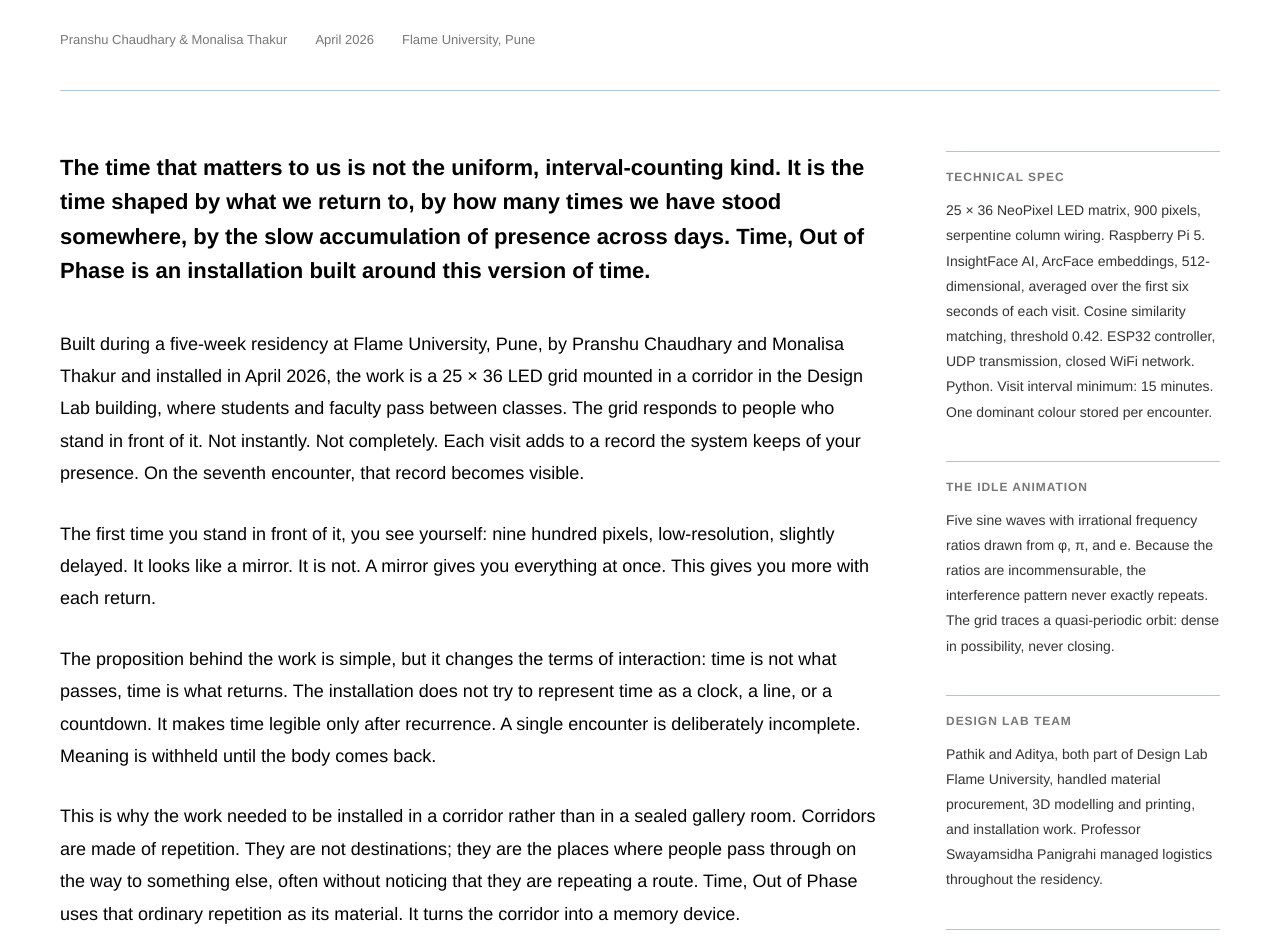
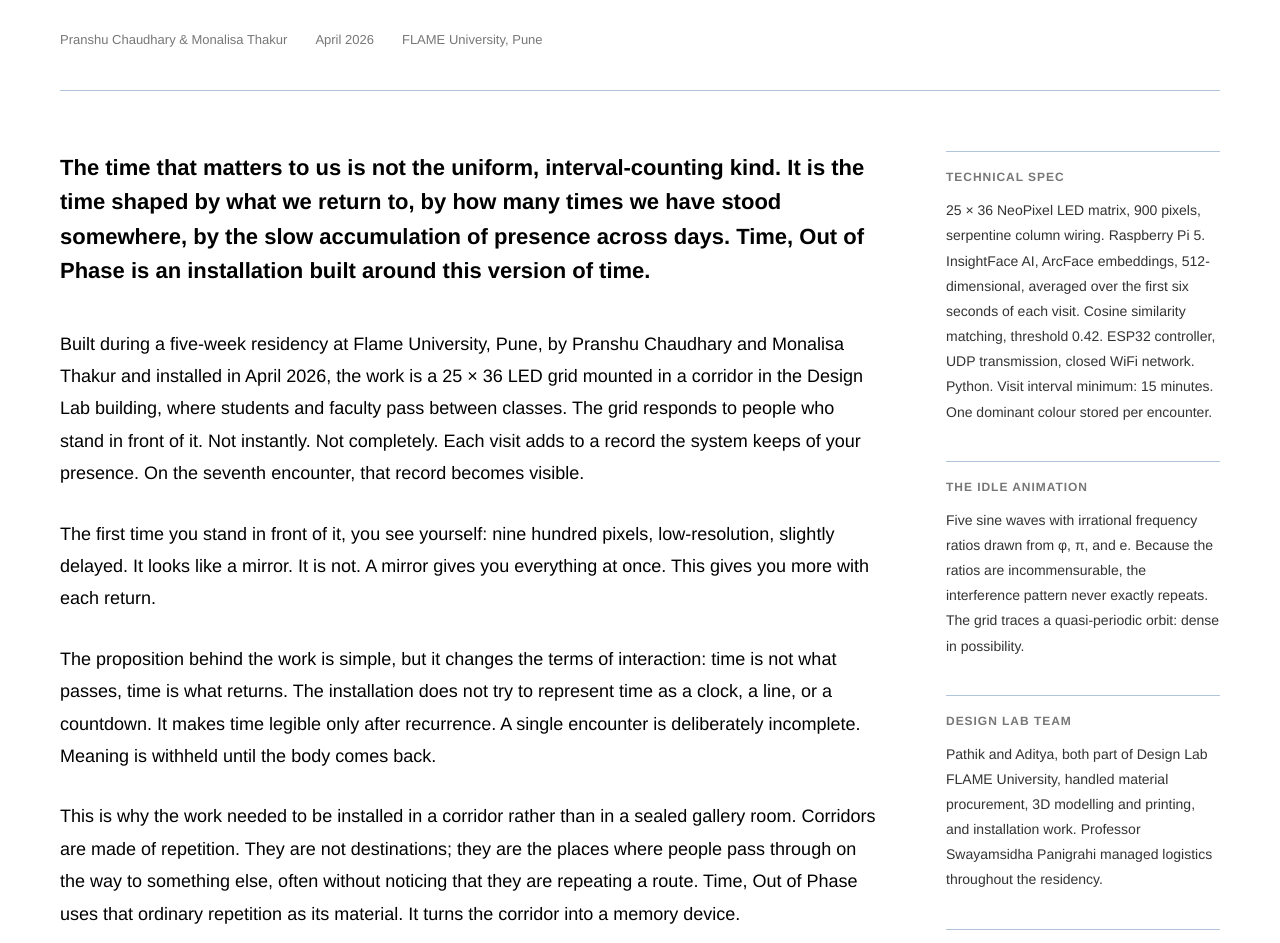
Before and after one commit to wittywit/poetics-of-ordinary, a plain HTML site: page post-flame.html in a window 1280 px wide. Shown: the part 306-1249 px from the top of the page. Drawn offline with Linux system fonts and the light colour scheme.

Commit message:
Update post-flame.html

```diff
--- a/post-flame.html
+++ b/post-flame.html
@@ -204,7 +204,7 @@
     <div class="post-meta">
       <span>Pranshu Chaudhary &amp; Monalisa Thakur</span>
       <span>April 2026</span>
-      <span>Flame University, Pune</span>
+      <span>FLAME University, Pune</span>
     </div>
   </div>
 
@@ -448,7 +448,7 @@
           <span class="post-tag-item">Installation</span>
           <span class="post-tag-item">Time</span>
           <span class="post-tag-item">LED</span>
-          <span class="post-tag-item">Flame University</span>
+          <span class="post-tag-item">FLAME University</span>
           <span class="post-tag-item">Residency</span>
           <span class="post-tag-item">Interaction</span>
         </div>
@@ -464,12 +464,12 @@
 
         <div class="annotation">
           <span class="annotation-marker">The idle animation</span>
-          <p>Five sine waves with irrational frequency ratios drawn from φ, π, and e. Because the ratios are incommensurable, the interference pattern never exactly repeats. The grid traces a quasi-periodic orbit: dense in possibility, never closing.</p>
+          <p>Five sine waves with irrational frequency ratios drawn from φ, π, and e. Because the ratios are incommensurable, the interference pattern never exactly repeats. The grid traces a quasi-periodic orbit: dense in possibility.</p>
         </div>
 
         <div class="annotation">
           <span class="annotation-marker">Design Lab team</span>
-          <p>Pathik and Aditya, both part of Design Lab Flame University, handled material procurement, 3D modelling and printing, and installation work. Professor Swayamsidha Panigrahi managed logistics throughout the residency.</p>
+          <p>Pathik and Aditya, both part of Design Lab FLAME University, handled material procurement, 3D modelling and printing, and installation work. Professor Swayamsidha Panigrahi managed logistics throughout the residency.</p>
         </div>
 
         <div class="annotation">
@@ -510,7 +510,7 @@
     <span class="lb-counter" id="lb-counter"></span>
   </div>
 
-  <script type="application/json" id="post-meta">{"number":"05","title":"Time, Out of Phase","excerpt":"Time, Out of Phase opened at Flame University at the end of April 2026, five weeks after we arrived as creators-in-residence. A 25 × 36 LED grid, 900 pixels, responds to presence not instantly, not completely, but over time.","category":"Installation","author":"Pranshu Chaudhary & Monalisa Thakur","date":"April 2026","file":"post-flame.html"}</script>
+  <script type="application/json" id="post-meta">{"number":"05","title":"Time, Out of Phase","excerpt":"Time, Out of Phase opened at FLAME University at the end of April 2026, five weeks after we arrived as creators-in-residence. A 25 × 36 LED grid, 900 pixels, responds to presence not instantly, not completely, but over time.","category":"Installation","author":"Pranshu Chaudhary & Monalisa Thakur","date":"April 2026","file":"post-flame.html"}</script>
 
   <script>
     (function () {
```
